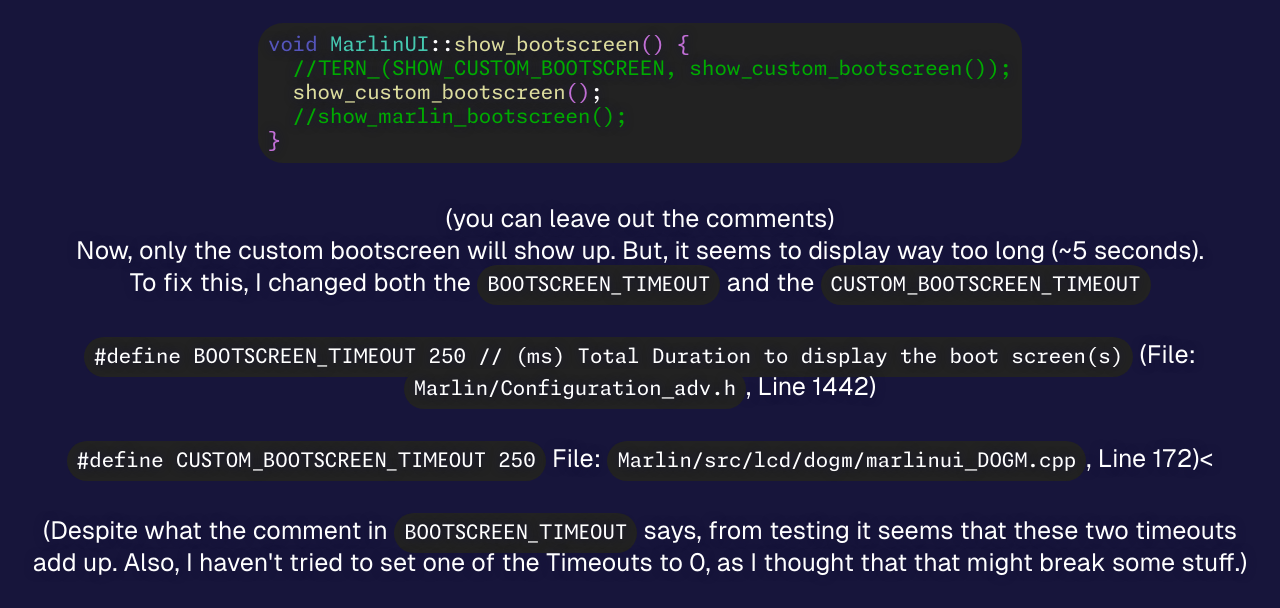
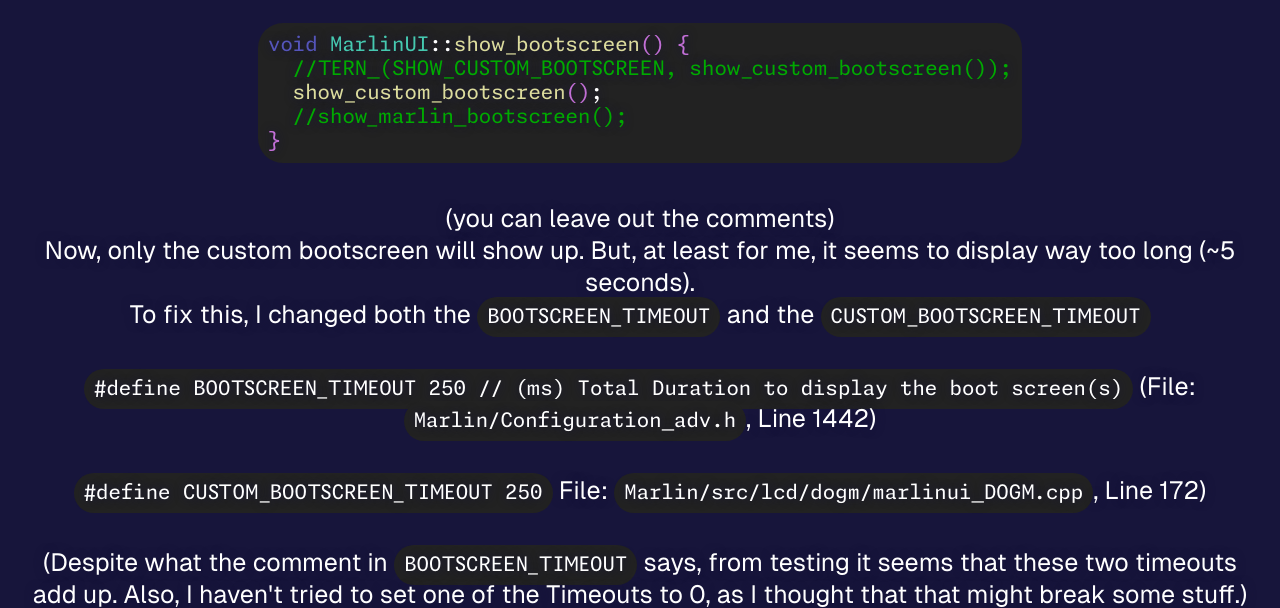
Before and after one commit to OliverBleen/oliverbleen.net, a PHP site: page /projects in a window 1280 px wide. Shown: the part 2821-3429 px from the top of the page. Before the commit the page ends 3396 px from the top, so only its background shows below. Run offline with PHP 8.4, Linux system fonts and the light colour scheme.

Commit message:
Minor wording changes

```diff
--- a/projects/index.php
+++ b/projects/index.php
@@ -115,14 +115,14 @@
 
         <p class="sidenote">
           (you can leave out the comments)</br>
-          Now, only the custom bootscreen will show up. But, it seems to display way too long (~5 seconds).</br>
+          Now, only the custom bootscreen will show up. But, at least for me, it seems to display way too long (~5 seconds).</br>
           To fix this, I changed both the <a class="code sidenote">BOOTSCREEN_TIMEOUT</a> and the <a class="code sidenote">CUSTOM_BOOTSCREEN_TIMEOUT</a>
         </p>
         <p class="sidenote">
           <a class="code sidenote">#define BOOTSCREEN_TIMEOUT 250 // (ms) Total Duration to display the boot screen(s)</a> (File: <a class="code sidenote">Marlin/Configuration_adv.h</a>, Line 1442)
         </p>
         <p class="sidenote">
-          <a class="code sidenote">#define CUSTOM_BOOTSCREEN_TIMEOUT 250</a> File: <a class="code sidenote">Marlin/src/lcd/dogm/marlinui_DOGM.cpp</a>, Line 172)<
+          <a class="code sidenote">#define CUSTOM_BOOTSCREEN_TIMEOUT 250</a> File: <a class="code sidenote">Marlin/src/lcd/dogm/marlinui_DOGM.cpp</a>, Line 172)
         </p>
         <p class="sidenote">
           (Despite what the comment in <a class="code sidenote">BOOTSCREEN_TIMEOUT</a> says, from testing it seems that these two timeouts add up. Also, I haven't tried to set one of the Timeouts to 0, as I thought that that might break some stuff.)</br>
```
